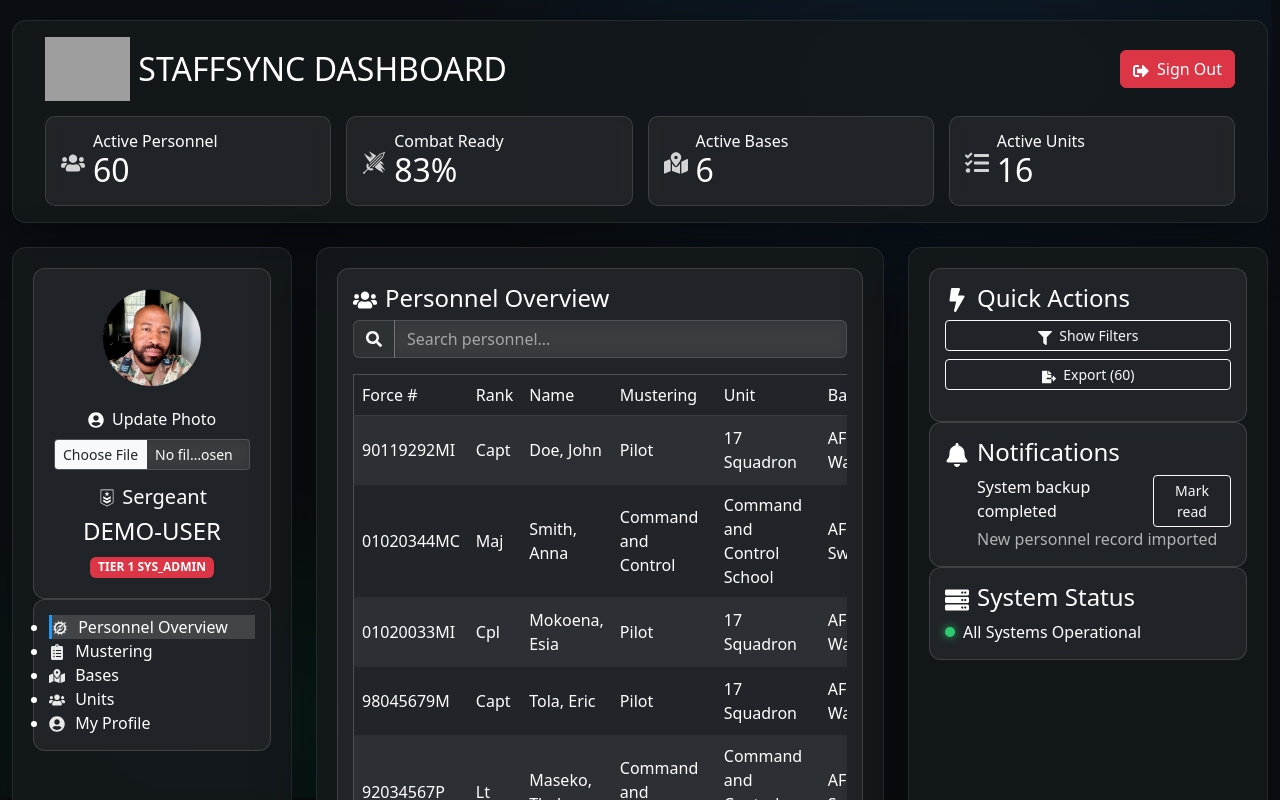
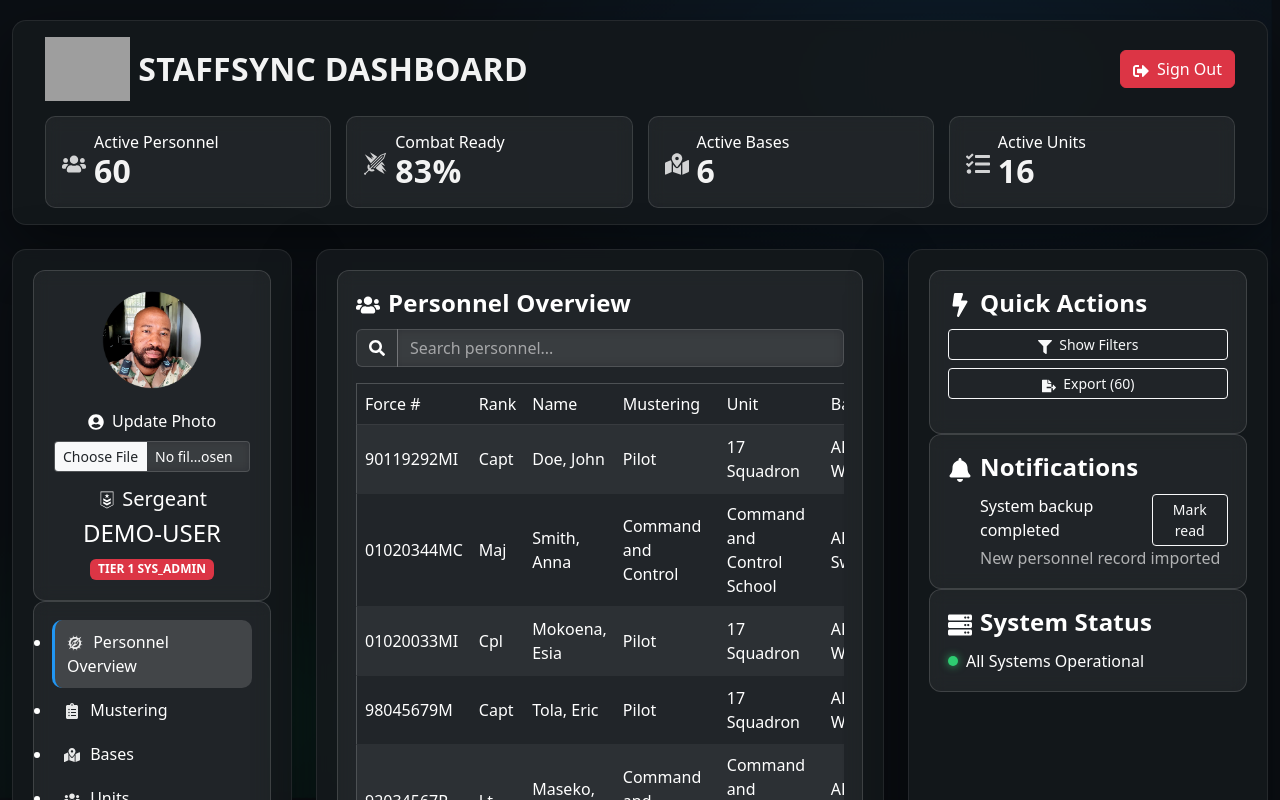
Before and after one commit to Taehillah/StaffSync, a React (Create React App) app in the folder frontend/: page /dashboard in a window 1280 px wide. Both pictures are taken after typing "name@example.com", "Sample123" into the empty fields and a click on the button "Login". Shown: the top 800 px of the page. Built offline with nearby package versions, Linux system fonts and the light colour scheme; grey boxes are pictures that could not be loaded.

Commit message:
made UI Professional

```diff
--- a/frontend/src/assets/css/Dashboard.css
+++ b/frontend/src/assets/css/Dashboard.css
@@ -18,13 +18,13 @@
 
 .dashboard-header {
   grid-area: header;
-  background: rgba(20, 24, 28, 0.92);
+  background: var(--surface);
   backdrop-filter: blur(6px);
   -webkit-backdrop-filter: blur(6px);
   padding: 1rem 2rem;
   border-radius: 14px;
-  border: 1px solid rgba(255, 255, 255, 0.08);
-  box-shadow: 0 20px 60px rgba(0,0,0,0.45);
+  border: 1px solid var(--border);
+  box-shadow: var(--shadow-lg);
   color: #fff;
 }
 
@@ -33,6 +33,8 @@
 .dashboard-header h2,
 .dashboard-header h3,
 .dashboard-header .card-title { color: #fff; }
+
+.dashboard-header h2 { letter-spacing: 0.3px; font-weight: 800; opacity: 0.95; }
 
 .dashboard-sidebar {
   grid-area: sidebar;
@@ -47,32 +49,29 @@
 }
 
 .glass-panel {
-  background: rgba(20, 24, 28, 0.92);
+  background: var(--surface);
   backdrop-filter: blur(6px);
   -webkit-backdrop-filter: blur(6px);
   border-radius: 14px;
-  border: 1px solid rgba(255, 255, 255, 0.08);
-  box-shadow: 0 20px 60px rgba(0,0,0,0.45);
+  border: 1px solid var(--border);
+  box-shadow: var(--shadow-lg);
   padding: 20px;
   height: 100%;
   color: #fff; /* default readable text */
 }
 
 .glass-card {
-  background: rgba(255, 255, 255, 0.06);
-  backdrop-filter: blur(6px);
-  -webkit-backdrop-filter: blur(6px);
+  background: var(--card);
+  backdrop-filter: blur(8px);
+  -webkit-backdrop-filter: blur(8px);
   border-radius: 12px;
   border: 1px solid rgba(255, 255, 255, 0.14);
-  padding: 15px;
-  transition: all 0.3s ease;
-  color: #fff; /* ensure inner text is visible */
+  padding: 18px;
+  transition: transform 0.2s ease, box-shadow 0.3s ease;
+  color: #fff;
 }
 
-.glass-card:hover {
-  background: rgba(255, 255, 255, 0.12);
-  transform: translateY(-2px);
-}
+.glass-card:hover { transform: translateY(-3px); box-shadow: 0 18px 48px rgba(0,0,0,0.5); }
 
 /* Improve text contrast inside glass cards (Quick Actions, Notifications, System Status) */
 .glass-card h1,
@@ -129,11 +128,11 @@
 
 .stat-card {
   flex: 1;
-  padding: 15px;
+  padding: 16px;
   border-radius: 10px;
-  background: rgba(255, 255, 255, 0.06);
+  background: var(--card);
   border: 1px solid rgba(255,255,255,0.12);
-  backdrop-filter: blur(6px);
+  backdrop-filter: blur(8px);
   display: flex;
   align-items: center;
   gap: 10px;
@@ -214,6 +213,8 @@
 
 .sidebar-nav .nav-link {
   color: #ffffff;
+  border-radius: 10px;
+  padding: 10px 12px;
 }
 .sidebar-nav .nav-link:hover {
   background: rgba(255,255,255,0.08);
@@ -298,13 +299,16 @@
 .chart-row .chart-svg { flex: 1 1 auto; }
 .chart-row .chart-values {
   display: flex; flex-direction: column; align-items: flex-end;
-  min-width: 64px; gap: 10px; /* visual breathing between rows */
+  min-width: 72px; gap: 12px;
 }
 .chart-row .chart-value {
-  height: 28px; line-height: 28px; color: #fff; font-weight: 800;
-  font-size: 22px; letter-spacing: 0.5px;
+  height: 34px; line-height: 34px; color: #fff; font-weight: 800;
+  font-size: 24px; letter-spacing: 0.4px;
   text-shadow: 0 2px 8px rgba(0,0,0,0.35);
 }
+
+/* Section headings inside cards */
+.glass-card > h4 { margin-bottom: 12px; font-weight: 800; letter-spacing: 0.2px; }
 
 /* ─── Form controls: match auth glass effect ─────────────────────────────── */
 .glass-panel .form-control,
--- a/frontend/src/assets/css/main.css
+++ b/frontend/src/assets/css/main.css
@@ -1,8 +1,27 @@
 /* Base */
 html, body, #root { height: 100%; }
+:root {
+  --bg: #0b0f14;
+  --surface: rgba(20,24,28,0.92);
+  --card: rgba(255,255,255,0.06);
+  --border: rgba(255,255,255,0.08);
+  --text: #ffffff;
+  --text-muted: rgba(255,255,255,0.65);
+  --primary: #2196f3;
+  --primary-strong: #1e88e5;
+  --shadow-lg: 0 20px 60px rgba(0,0,0,0.45);
+}
 /* Ensure the entire viewport is dark and remove default body margins */
 html { background: #0b0f14; }
-body { background: #0b0f14; color: #fff; margin: 0; }
+body {
+  background: var(--bg);
+  color: var(--text);
+  margin: 0;
+  font-family: Inter, -apple-system, BlinkMacSystemFont, "Segoe UI", Roboto, Helvetica, Arial, "Apple Color Emoji", "Segoe UI Emoji", "Segoe UI Symbol";
+  -webkit-font-smoothing: antialiased;
+  -moz-osx-font-smoothing: grayscale;
+  text-rendering: optimizeLegibility;
+}
 #root, .app-container { background: #0b0f14; min-height: 100vh; }
 
 /* Shared animated background used by Auth and Dashboard */
@@ -98,11 +117,11 @@ body { background: #0b0f14; color: #fff; margin: 0; }
 .auth-card {
   width: 100%;
   max-width: 600px;
-  background: rgba(20,24,28,0.92);
-  border: 1px solid rgba(255,255,255,0.08);
+  background: var(--surface);
+  border: 1px solid var(--border);
   border-radius: 14px;
   padding: 32px 28px;
-  box-shadow: 0 20px 60px rgba(0,0,0,0.45);
+  box-shadow: var(--shadow-lg);
   backdrop-filter: blur(6px);
 }
 
@@ -111,7 +130,7 @@ body { background: #0b0f14; color: #fff; margin: 0; }
   box-shadow:
     0 0 0 1px rgba(33,150,243,0.25) inset,
     0 0 0 6px rgba(33,150,243,0.08),
-    0 20px 60px rgba(0,0,0,0.55);
+    var(--shadow-lg);
 }
 
 /* Crest + titles */
@@ -139,7 +158,7 @@ body { background: #0b0f14; color: #fff; margin: 0; }
   border: none;
   padding: 10px 14px;
   font-weight: 600;
-  background: linear-gradient(180deg, rgba(33,150,243,1), rgba(25,118,210,1));
+  background: linear-gradient(180deg, var(--primary), var(--primary-strong));
   color: #fff;
   border-radius: 10px;
   transition: transform 0.06s ease, box-shadow 0.2s ease;
@@ -180,6 +199,16 @@ body { background: #0b0f14; color: #fff; margin: 0; }
   .auth-card { margin: 24px 12px; padding: 20px 16px; }
 }
 
+/* Global elegance touches */
+a { color: #90caf9; }
+a:hover { color: #bbdefb; }
+
+/* Minimal, unobtrusive scrollbars */
+*::-webkit-scrollbar { height: 8px; width: 8px; }
+*::-webkit-scrollbar-track { background: transparent; }
+*::-webkit-scrollbar-thumb { background: rgba(255,255,255,0.12); border-radius: 999px; }
+*::-webkit-scrollbar-thumb:hover { background: rgba(255,255,255,0.2); }
+
 /* ────────────────────────────────────────────── */
 /* (Old auth container — no longer used; safe to delete)
 .login-container, .register-container {
```
